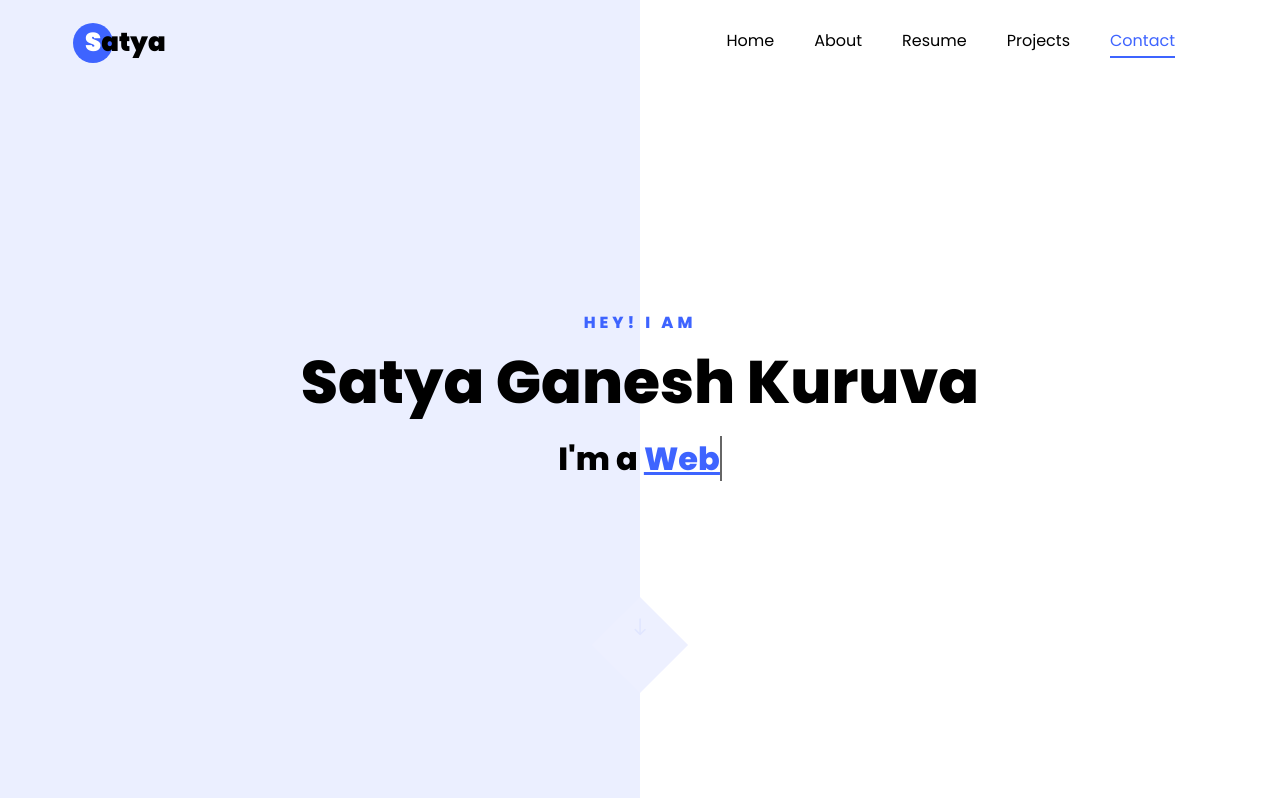
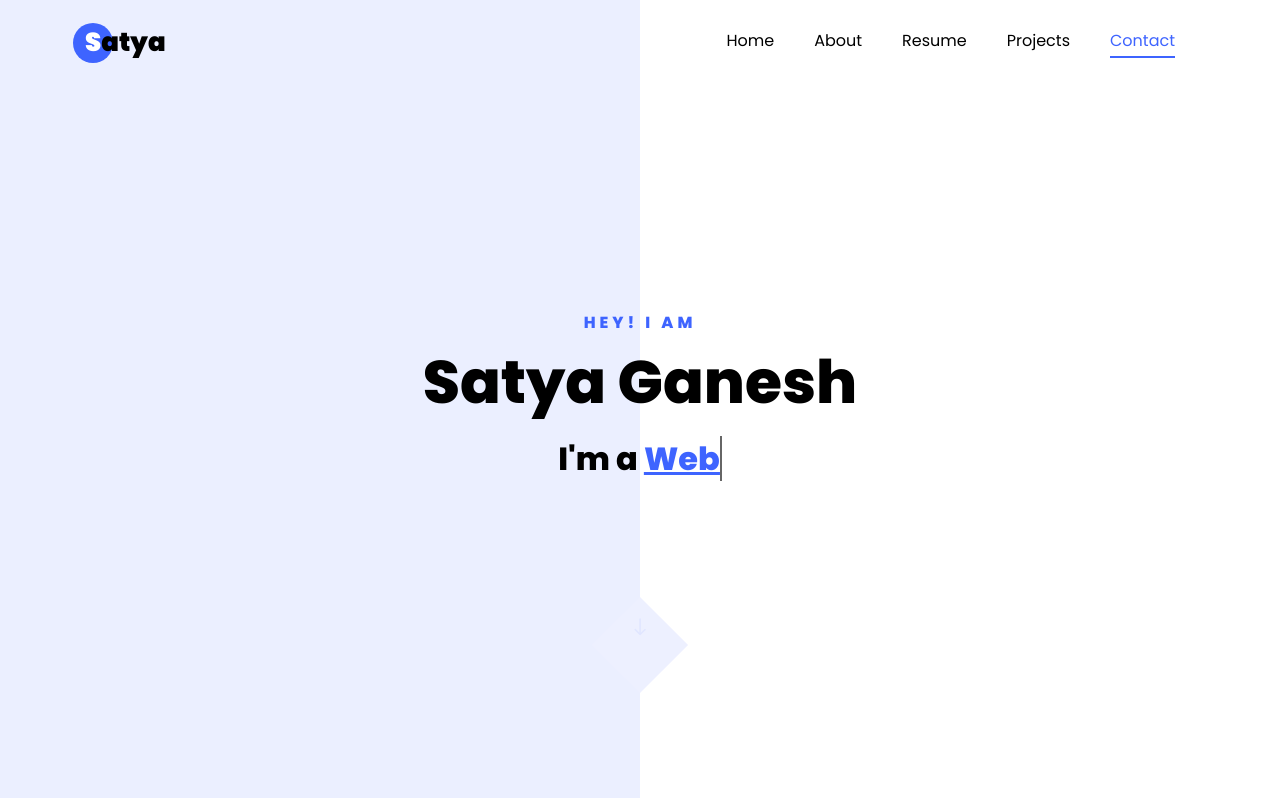
Before and after one commit to kuruvasatya/kuruvasatya.github.io, a plain HTML site: page index.html in a window 1280 px wide. Shown: the top 798 px of the page. Drawn offline with Linux system fonts and the light colour scheme; files whose address does not match are found by name.

Commit message:
changed my name

```diff
--- a/index.html
+++ b/index.html
@@ -50,7 +50,7 @@
           <div class="col-lg-8 col-md-6 ftco-animate d-flex align-items-center">
           	<div class="text text-center">
           		<span class="subheading">Hey! I am</span>
-		  				<h1>Satya Ganesh Kuruva</h1>
+		  				<h1>Satya Ganesh</h1>
 			  				<h2>I'm a
 								  <span
 								     class="txt-rotate"
```
